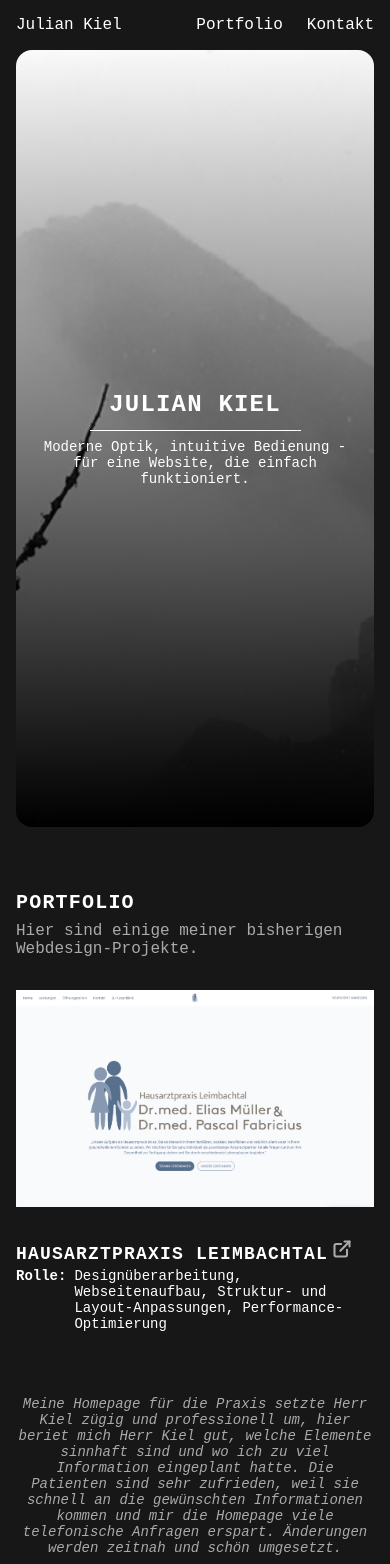
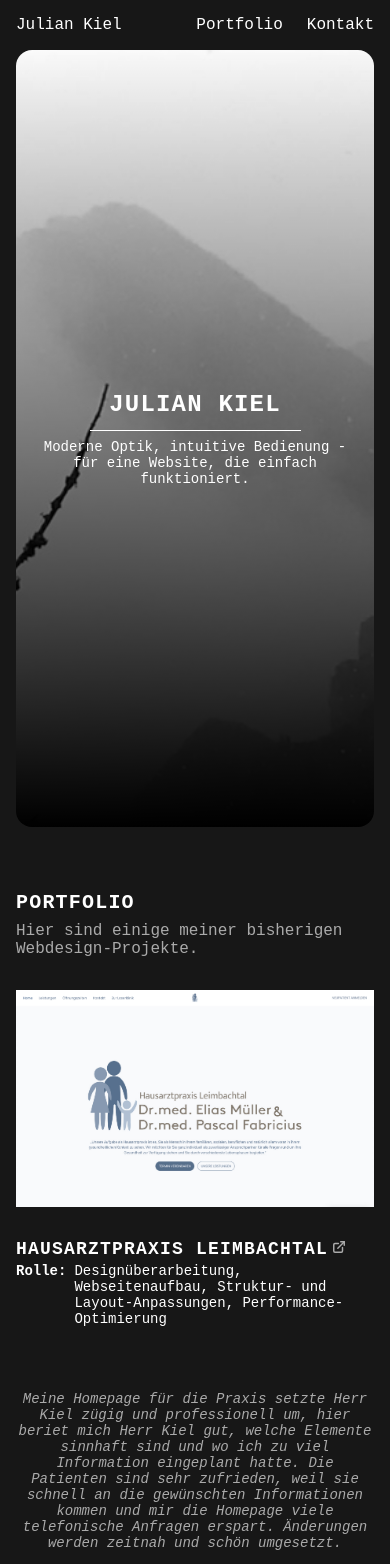
Before and after one commit to KielJulian/Portfolio, a Nuxt app: page / in a window 390 px wide. Shown: the top 1564 px of the page. Built offline with nearby package versions, Linux system fonts and the light colour scheme; a web font is replaced by a local one.

Commit message:
Link icon mobile

```diff
--- a/components/PortfolioItem.vue
+++ b/components/PortfolioItem.vue
@@ -154,6 +154,11 @@ blockquote {
         font-size: 18px;
     }
 
+    svg   {
+        width: 14px;
+        height: 14px;
+    }
+
     .author-content {
         justify-content: center;
         padding-top: 1rem;
```
